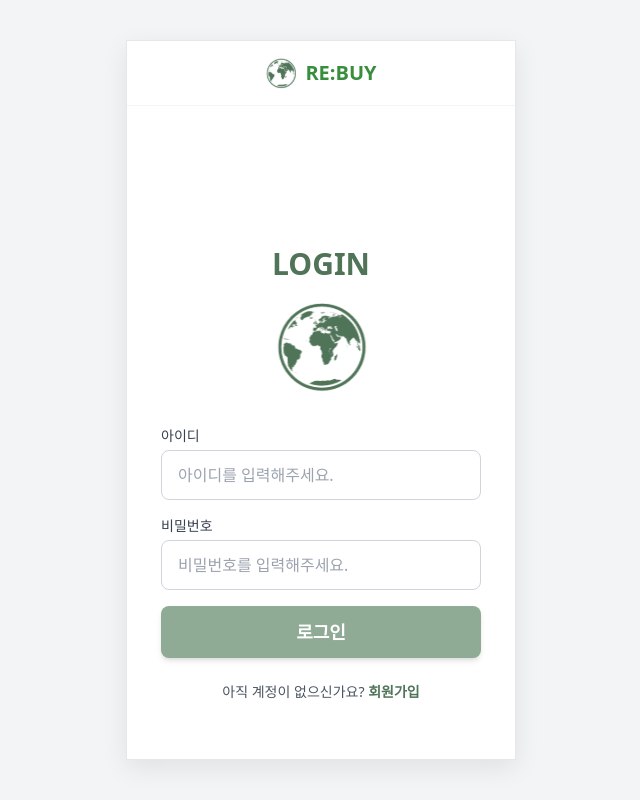
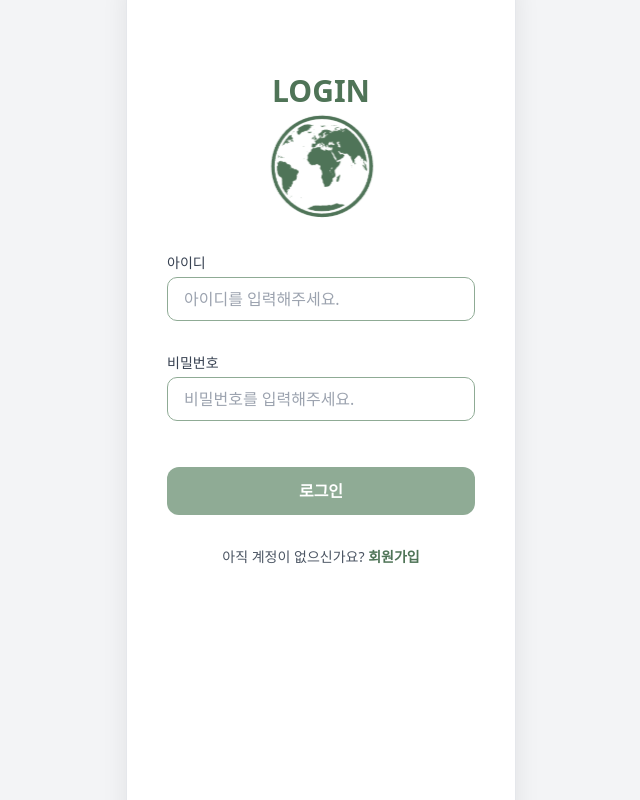
Before and after one commit to RE-BUY/RE-BUY-FE, a React (Vite) app: page /login in a window 1280 px wide. Shown: the whole page, without its empty margins (319-959 px from the left). Built offline with nearby package versions, Linux system fonts and the light colour scheme; a web font is replaced by a local one.

Commit message:
메인 및 로그인 페이지 css 수정

```diff
--- a/src/index.css
+++ b/src/index.css
@@ -38,28 +38,25 @@ body,
 }
 /* 반응형 모바일 프레임 */
 .mobile-frame {
-  /* 모바일: 실제 화면 크기 사용 - 화면 전체를 확실히 덮음 */
+  /* 모바일 전체 화면 (진짜 기기일 때) */
   width: 100vw;
-  height: 100vh;
-  height: 100dvh; /* 동적 뷰포트 높이 지원 */
-  min-height: 100vh;
-  min-height: 100dvh; /* 최소 높이도 설정하여 확실히 덮음 */
-
+  height: 100dvh;
   overflow: hidden;
-  overflow-y: hidden;
   background: #fff;
+  box-sizing: border-box;
   border: none;
   box-shadow: none;
-  box-sizing: border-box;
 
-  /* 데스크톱: 최대 크기 제한 및 스타일 적용 */
+  /* 데스크톱: 고정 크기 */
   @media (min-width: 768px) {
-    width: 390px;
-    max-width: 390px;
-    height: 844px;
-    max-height: 90vh;
-    min-height: auto;
+    width: 390px !important;
+    height: 844px !important;
+    max-width: none;
+    max-height: none;
+
     border: 1px solid #e5e7eb;
-    box-shadow: 0 8px 24px rgba(0, 0, 0, 0.08);
+    box-shadow: 0 8px 24px rgba(0,0,0,0.08);
+
+    position: relative;
   }
 }
--- a/src/pages/LoginPage.tsx
+++ b/src/pages/LoginPage.tsx
@@ -1,11 +1,16 @@
 import React, { useState } from 'react';
 import { useNavigate } from 'react-router-dom';
-import earthIconImage from '../assets/earth.svg'; // 🚨 [기존과 동일] SVG 이미지 import
+import earthIconImage from '../assets/earth.svg';
 
 const LoginPage: React.FC = () => {
   const navigate = useNavigate();
 
   const [loginData, setLoginData] = useState({
+    id: '',
+    password: '',
+  });
+
+  const [errors, setErrors] = useState({
     id: '',
     password: '',
   });
@@ -16,11 +21,39 @@ const LoginPage: React.FC = () => {
       ...prev,
       [name]: value,
     }));
+    // 입력 시 에러 메시지 초기화
+    if (errors[name as keyof typeof errors]) {
+      setErrors((prev) => ({
+        ...prev,
+        [name]: '',
+      }));
+    }
   };
-
 
   const handleLogin = (e: React.FormEvent) => {
     e.preventDefault();
+
+    // Validation 체크
+    const newErrors = {
+      id: '',
+      password: '',
+    };
+
+    if (!loginData.id.trim()) {
+      newErrors.id = '아이디를 입력해주세요.';
+    }
+
+    if (!loginData.password.trim()) {
+      newErrors.password = '비밀번호를 입력해주세요.';
+    }
+
+    setErrors(newErrors);
+
+    // 에러가 있으면 제출하지 않음
+    if (newErrors.id || newErrors.password) {
+      return;
+    }
+
     console.log('로그인 시도:', loginData);
 
     navigate('/main');
@@ -28,23 +61,18 @@ const LoginPage: React.FC = () => {
 
   return (
     <div className="flex min-h-screen flex-col bg-white">
-      <header className="flex items-center justify-center border-b border-gray-100 bg-white py-4">
-        <img src={earthIconImage} alt="RE:BUY 로고" className="mr-2 h-8 w-8" />
-        <span className="text-xl font-bold text-[#388E3C]">RE:BUY</span>
-      </header>
-
-      <main className="flex flex-grow flex-col items-center justify-center p-6">
+      <main className="flex flex-grow flex-col items-center justify-start p-6 pt-12 mx-4 overflow-y-auto">
         <div className="mb-8 flex flex-col items-center">
-          <h2 className="mb-4 text-3xl font-bold text-[#4F7457]">LOGIN</h2>
+          <h2 className="mt-[46px] text-3xl font-bold text-[#4F7457]">LOGIN</h2>
           <img
             src={earthIconImage}
             alt="RE:BUY 로고"
-            className="h-24 w-24"
+            className="h-28 w-28"
           />
         </div>
 
         <form
-          className="flex w-full max-w-xs flex-col items-center space-y-4"
+          className="flex w-full flex-col items-center mx-12"
           onSubmit={handleLogin}
         >
           <div className="w-full space-y-1">
@@ -55,12 +83,16 @@ const LoginPage: React.FC = () => {
               value={loginData.id}
               onChange={handleChange}
               placeholder="아이디를 입력해주세요."
-              className="w-full rounded-lg border border-gray-300 bg-white px-4 py-3 focus:outline-none focus:ring-2 focus:ring-[#4F7457]"
-              required
+              className="w-full h-11 rounded-[10px] border border-[#8FAB95] bg-white px-4 focus:outline-none focus:ring-1 focus:ring-[#8FAB95]"
             />
+            <div className="h-5">
+              {errors.id && (
+                <p className="text-sm text-red-500 mt-1">{errors.id}</p>
+              )}
+            </div>
           </div>
 
-          <div className="w-full space-y-1">
+          <div className="w-full space-y-1 mt-[8px]">
             <p className="w-full text-left text-sm font-medium text-gray-700">비밀번호</p>
             <input
               type="password"
@@ -68,20 +100,24 @@ const LoginPage: React.FC = () => {
               value={loginData.password}
               onChange={handleChange}
               placeholder="비밀번호를 입력해주세요."
-              className="w-full rounded-lg border border-gray-300 bg-white px-4 py-3 focus:outline-none focus:ring-2 focus:ring-[#4F7457]"
-              required
+              className="w-full h-11 rounded-[10px] border border-[#8FAB95] bg-white px-4 focus:outline-none focus:ring-1 focus:ring-[#8FAB95]"
             />
+            <div className="h-5">
+              {errors.password && (
+                <p className="text-sm text-red-500 mt-1">{errors.password}</p>
+              )}
+            </div>
           </div>
 
           <button
             type="submit"
-            className="mt-8 w-full rounded-lg bg-[#8FAB95] py-3 text-lg font-semibold text-white shadow-md transition-colors hover:bg-[#4F7457]"
+            className="w-full mt-[22px] px-12 py-3 bg-sub2 text-white rounded-xl font-semibold"
           >
             로그인
           </button>
         </form>
 
-        <div className="mt-6 text-center">
+        <div className="mt-8 text-center">
           <p className="text-sm text-gray-600">
             아직 계정이 없으신가요?{' '}
             <button
--- a/src/pages/MainPage.tsx
+++ b/src/pages/MainPage.tsx
@@ -1,28 +1,26 @@
 import { useNavigate } from "react-router-dom";
-import Layout from "../components/Layout";
 import earth from "../assets/earth.svg";
 
 export default function MainPage() {
 const navigate = useNavigate();
 
 return (
-<Layout>
 <div className="flex flex-col h-full overflow-hidden pb-16">
 {/* HERO */}
-<section className="flex flex-col items-center mt-10 mb-4">
-<p className="text-[40px] font-black tracking-wide">RE:BUY</p>
+<section className="flex flex-col items-center mt-[74px] mb-4">
+<p className="text-[40px] font-black text-main tracking-wide">RE:BUY</p>
 
 
-<div className="w-32 h-32 flex items-center justify-center">
+<div className="w-28 h-28 flex items-center justify-center">
 <img src={earth} alt="earth" className="w-full h-full object-contain" />
 </div>
 </section>
 
 
 {/* ABOUT */}
-<section className="mt-6 mx-8 p-8 bg-sub1 rounded-xl text-center">
-<h2 className="text-[24px] font-bold mb-2">about RE:BUY</h2>
-<p className="text-base leading-relaxed">
+<section className="mt-6 mx-10 p-6 bg-sub1 rounded-xl text-center">
+<h2 className="text-[24px] font-bold text-main mb-2">about RE:BUY</h2>
+<p className="text-base leading-relaxed text-main">
 RE:BUY는 친환경 제품을 <br />
 추천해주고 안내해주는 어플입니다.<br />
 회원가입 후 지구를 지켜주세요!
@@ -34,24 +32,23 @@ RE:BUY는 친환경 제품을 <br />
 <button
 type="button"
 onClick={() => navigate("/login")}
-className="mx-12 mt-8 py-3 bg-sub2 text-white rounded-xl font-semibold"
+className="mx-10 mt-8 py-3 bg-sub2 text-white rounded-xl font-semibold"
 >
 로그인 후 이용하기
 </button>
 
 
 {/* SIGNUP */}
-<p className="mt-14 mb-20 text-center text-sm">
-아직 RE:BUY 회원이 아니신가요?
+<p className="mt-8 mb-20 text-center text-sm text-gray-600">
+아직 계정이 없으신가요?{' '}
 <button
 type="button"
 onClick={() => navigate("/join1")}
-className="text-main underline ml-1"
+className="font-semibold text-[#4F7457] hover:underline"
 >
 회원가입
 </button>
 </p>
 </div>
-</Layout>
 );
 }
--- a/tailwind.config.js
+++ b/tailwind.config.js
@@ -8,6 +8,7 @@ export default {
       },
       colors: {
         main: '#4F7457',
+        main2: '#8FAB95',
         sub1: '#D5E4D8',
         sub2: '#8FAB95',
         gray1: '#C2C2C2',
```
